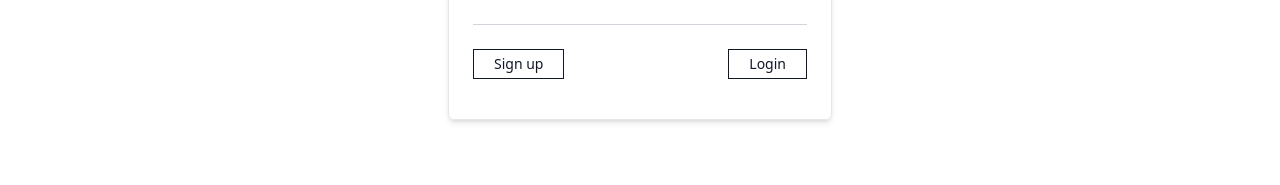
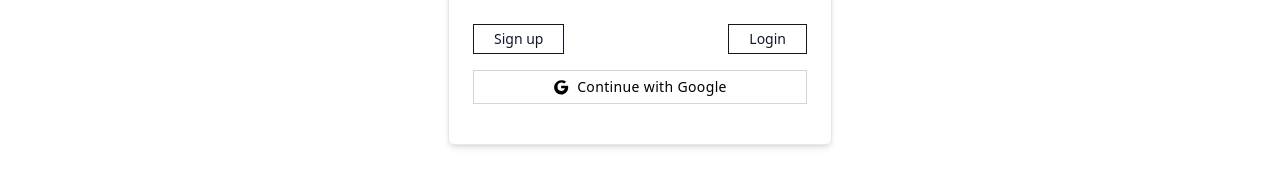
Before and after one commit to subhashadhikari057/clothing-e-commerce, a Next.js app in the folder client/: page /auth/signup in a window 1280 px wide. Shown: the part 583-768 px from the top of the page. Built offline with nearby package versions, Linux system fonts and the light colour scheme; no server answers.

Commit message:
feat: added Google login button and OAuth integration

```diff
--- a/client/package.json
+++ b/client/package.json
@@ -10,6 +10,7 @@
   },
   "dependencies": {
     "@heroicons/react": "^2.2.0",
+    "@react-oauth/google": "^0.12.2",
     "framer-motion": "^12.18.1",
     "jwt-decode": "^4.0.0",
     "lucide-react": "^0.522.0",
--- a/client/src/app/auth/login/page.tsx
+++ b/client/src/app/auth/login/page.tsx
@@ -6,6 +6,7 @@ import InputField from "@/app/components/ui/InputField";
 import { loginUser } from "@/app/services/authService";
 import { toast } from "react-hot-toast";
 import { jwtDecode } from "jwt-decode";
+import GoogleButton from "@/app/components/ui/GoogleButton";
 
 interface DecodedToken {
   id: string;
@@ -92,6 +93,9 @@ export default function LoginPage() {
             Sign up
           </button>
         </div>
+        <div className="mt-4">
+  <GoogleButton />
+</div>
       </form>
     </section>
   );
--- a/client/src/app/auth/signup/page.tsx
+++ b/client/src/app/auth/signup/page.tsx
@@ -5,6 +5,7 @@ import { useRouter } from "next/navigation";
 import InputField from "@/app/components/ui/InputField";
 import { registerUser } from "@/app/services/authService";
 import { toast } from "react-hot-toast";
+import GoogleButton from "@/app/components/ui/GoogleButton";
 
 export default function SignupPage() {
   const router = useRouter();
@@ -83,6 +84,10 @@ export default function SignupPage() {
             Login
           </button>
         </div>
+        <div className="mt-4">
+  <GoogleButton />
+</div>
+
       </form>
     </section>
   );
--- /dev/null
+++ b/client/src/app/components/ui/GoogleButton.tsx
@@ -0,0 +1,86 @@
+"use client";
+
+import { useGoogleLogin } from "@react-oauth/google";
+import { toast } from "react-hot-toast";
+import { jwtDecode } from "jwt-decode";
+import { useRouter } from "next/navigation";
+
+interface DecodedToken {
+  id: string;
+  role: string;
+  iat: number;
+  exp: number;
+}
+
+export default function GoogleButton() {
+  const router = useRouter();
+
+  const login = useGoogleLogin({
+    flow: "implicit",          // returns an access_token
+    onSuccess: async (token) => {
+      try {
+        // Send Google access_token -> backend
+        const res = await fetch(
+          `${process.env.NEXT_PUBLIC_API_BASE_URL}/google`,
+          {
+            method: "POST",
+            headers: { "Content-Type": "application/json" },
+            body: JSON.stringify({ token: token.access_token }),
+          }
+        );
+
+        if (!res.ok) {
+          throw new Error("Google auth failed");
+        }
+
+        const data = await res.json();
+
+        // Store our JWT
+        localStorage.setItem("token", data.token);
+
+        const { role } = jwtDecode<DecodedToken>(data.token);
+        toast.success("Logged-in with Google");
+
+        router.push(role === "admin" ? "/admin-dashboard" : "/");
+      } catch (err) {
+        toast.error("Google login error");
+      }
+    },
+    onError: () => toast.error("Google auth cancelled"),
+  });
+
+  /* -- Styled button (outline -> fill on hover) -- */
+  return (
+    <button
+      type="button"
+      onClick={() => login()}
+      className="group relative flex items-center justify-center w-full border border-gray-300 px-5 py-1.5 text-sm tracking-wide overflow-hidden"
+    >
+      <span className="relative z-10 flex items-center gap-2">
+        <svg
+          className="w-4 h-4"
+          viewBox="0 0 24 24"
+          fill="currentColor"
+          aria-hidden
+        >
+          <path
+            d="M21.8 10.23h-9.62v3.54h5.54c-.24 1.46-1.37 4.28-5.54 4.28A6.42 6.42 0 0 1 6.8 11.6a6.42 6.42 0 0 1 5.39-6.35 6.45 6.45 0 0 1 4.52 1.64l2.93-2.93A10.63 10.63 0 0 0 12.19 2a10.6 10.6 0 0 0 0 21.2c5.9 0 10.6-4.78 10.6-10.6 0-.71-.07-1.4-.21-2.07z"
+            fill="currentColor"
+          />
+        </svg>
+        Continue with Google
+      </span>
+
+      {/* slide-in fill */}
+      <span className="absolute inset-0 bg-gray-900 translate-y-full group-hover:translate-y-0 transition-transform duration-300" />
+      <style jsx>{`
+        button {
+          color: #000;
+        }
+        button:hover {
+          color: #fff;
+        }
+      `}</style>
+    </button>
+  );
+}
--- a/client/src/app/layout.tsx
+++ b/client/src/app/layout.tsx
@@ -1,22 +1,25 @@
+/* ────────────────────────────────────────────
+   src/app/layout.tsx
+   Root layout (server component)
+──────────────────────────────────────────── */
+
 import "./globals.css";
 import type { Metadata } from "next";
+
 import Navbar from "./components/Navbar";
-import { Cormorant_Garamond } from "next/font/google"; // 👈 NEW luxury font
 import Footer from "./components/Footer";
-import { Toaster } from 'react-hot-toast'
-// Load Cormorant Garamond
+import { Cormorant_Garamond } from "next/font/google";
+
+/* ---------- Google font ---------- */
 const cormorant = Cormorant_Garamond({
-  weight: ["300", "400", "500", "600", "700"],  // available static weights
-  style: ["normal", "italic"],                 // optional but recommended
+  weight: ["300", "400", "500", "600", "700"],
+  style: ["normal", "italic"],
   subsets: ["latin"],
   variable: "--font-cormorant",
   display: "swap",
 });
 
-
-/* ─────────────────────────────── */
-/*  Metadata with full icon stack  */
-/* ─────────────────────────────── */
+/* ---------- Meta / icons ---------- */
 export const metadata: Metadata = {
   title: "ambika",
   description: "Elegant and minimal Pashmina store",
@@ -26,15 +29,16 @@ export const metadata: Metadata = {
       { url: "/favicon/favicon-32x32.png", sizes: "32x32", type: "image/png" },
       { url: "/favicon/favicon.ico", type: "image/x-icon" },
     ],
-    apple: [
-      { url: "/favicon/apple-touch-icon.png", sizes: "180x180", type: "image/png" },
-    ],
+    apple: [{ url: "/favicon/apple-touch-icon.png", sizes: "180x180" }],
     other: [
-      { rel: "android-chrome", url: "/favicon/android-chrome-192x192.png", sizes: "192x192" },
-      { rel: "android-chrome", url: "/favicon/android-chrome-512x512.png", sizes: "512x512" },
+      { rel: "android-chrome", url: "/favicon/android-chrome-192x192.png" },
+      { rel: "android-chrome", url: "/favicon/android-chrome-512x512.png" },
     ],
   },
 };
+
+/* ---------- Client-side providers ---------- */
+import Providers from "@/app/providers";
 
 export default function RootLayout({
   children,
@@ -46,9 +50,10 @@ export default function RootLayout({
       <body className="bg-white text-gray-900 antialiased font-sans">
         <Navbar />
 
-        {children}
-        <Toaster position="top-right" />
-        <Footer/>
+        {/* all client providers & toaster */}
+        <Providers>{children}</Providers>
+
+        <Footer />
       </body>
     </html>
   );
--- /dev/null
+++ b/client/src/app/providers.tsx
@@ -0,0 +1,18 @@
+"use client";
+
+import { GoogleOAuthProvider } from "@react-oauth/google";
+import { Toaster } from "react-hot-toast";
+import { UserProvider } from "@/context/UserContext";
+
+export default function Providers({ children }: { children: React.ReactNode }) {
+  return (
+    <GoogleOAuthProvider
+      clientId={process.env.NEXT_PUBLIC_GOOGLE_CLIENT_ID as string}
+    >
+      <UserProvider>
+        {children}
+        <Toaster position="top-right" />
+      </UserProvider>
+    </GoogleOAuthProvider>
+  );
+}
```
Also changed, not shown: 1 other file (tests, documents, lock files or other folders).
